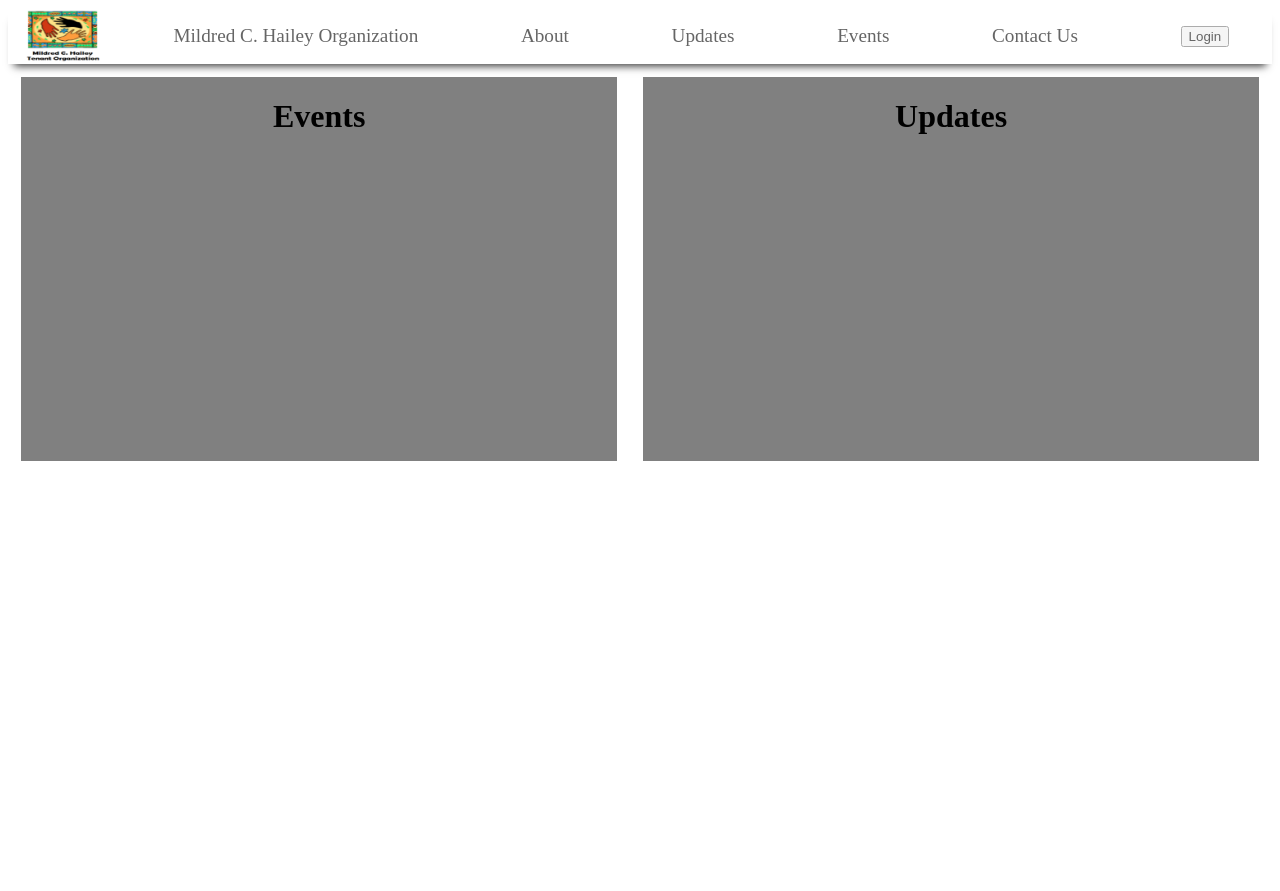
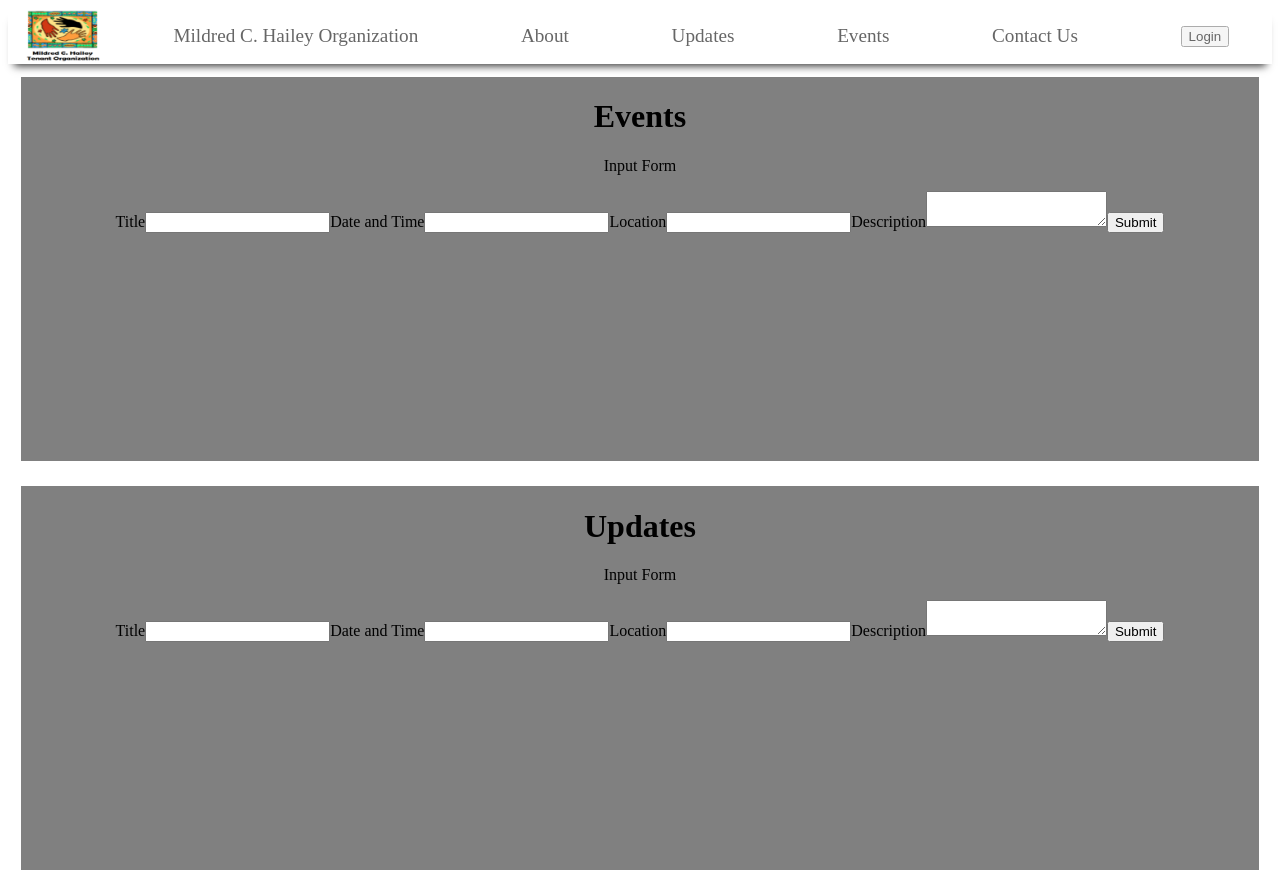
Before and after one commit to ang-li7/Mildred-Hailey-Website, a React (Create React App) app in the folder client/: page / in a window 1280 px wide. Before the commit the page ends 800 px from the top, so only its background shows below. Built offline with nearby package versions, Linux system fonts and the light colour scheme; no server answers.

Commit message:
Implemented InputForm

```diff
--- /dev/null
+++ b/client/src/components/modules/InputForm.js
@@ -0,0 +1,59 @@
+import React, { useState } from "react";
+
+const InputForm = () => {
+  const [title, setTitle] = useState("");
+  const [date, setDate] = useState("");
+  const [location, setLocation] = useState("");
+  const [description, setDescription] = useState("");
+  const [photo, setPhoto] = useState("");
+
+  const handleChange = (event, setState) => {
+    setState(event.target.value);
+    console.log(photo);
+  };
+
+  //   const handleFile = (event) => {
+  //     console.log(document.getElementById("file").files);
+  //   };
+
+  const postInfo = () => {};
+
+  return (
+    <div>
+      <p>Input Form</p>
+      <label for="title">Title</label>
+      <input
+        id="title"
+        onInput={(event) => {
+          handleChange(event, setTitle);
+        }}
+      />
+      <label for="date">Date and Time</label>
+      <input
+        id="date"
+        onInput={(event) => {
+          handleChange(event, setDate);
+        }}
+      />
+      <label for="location">Location</label>
+      <input
+        id="location"
+        onInput={(event) => {
+          handleChange(event, setLocation);
+        }}
+      />
+      <label for="desc">Description</label>
+      <textarea
+        id="desc"
+        onInput={(event) => {
+          handleChange(event, setDescription);
+        }}
+      />
+      {/* <label for="photo">Photo</label>
+      <input id="file" type="file" accept="image/*" onInput={handleFile} /> */}
+      <button onClick={postInfo}>Submit</button>
+    </div>
+  );
+};
+
+export default InputForm;
--- a/client/src/components/modules/Preview.js
+++ b/client/src/components/modules/Preview.js
@@ -1,12 +1,14 @@
 import React, { useContext } from "react";
 import { UserContext } from "../../UserContext";
 import "./Preview.css";
+import InputForm from "./InputForm";
 
 const Preview = ({ type }) => {
   const { email, verified } = useContext(UserContext);
   return (
     <div className="Preview-container">
       <h1>{type}</h1>
+      <InputForm />
     </div>
   );
 };
```
